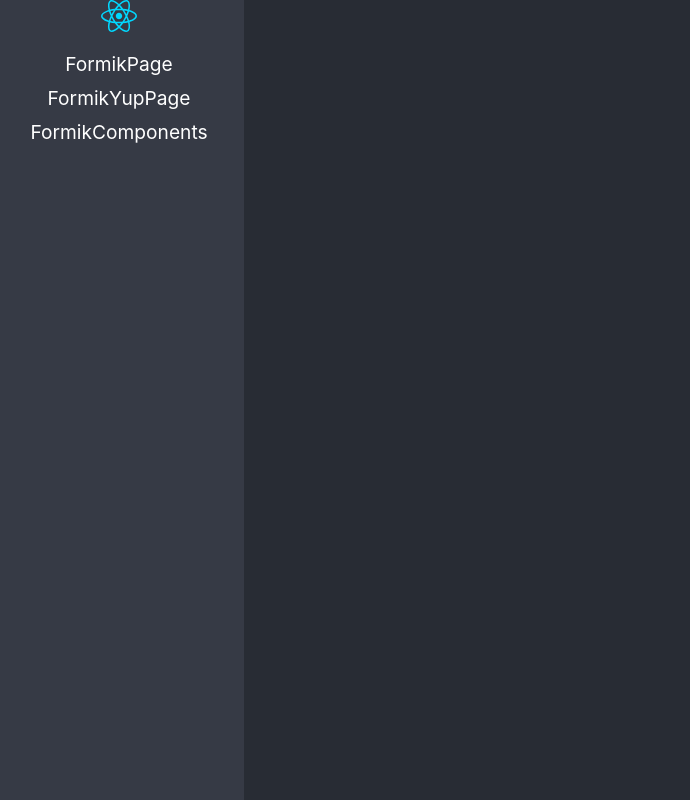
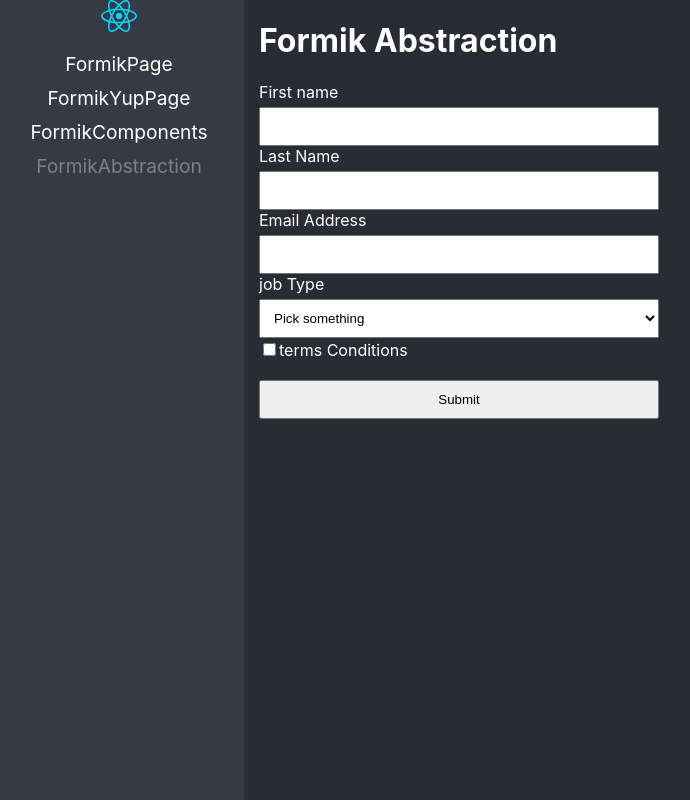
Before and after one commit to RichardReyesArocutipaLope/react-formik, a React (Vite) app: page /FormikAbstraction in a window 1280 px wide. Before the commit this address led to /home. Shown: the whole page, without its empty margins (6-696 px from the left). Built offline with nearby package versions, Linux system fonts and the light colour scheme.

Commit message:
Add FormikAbstraction

```diff
--- /dev/null
+++ b/src/03-forms/components/MyCheckbox.tsx
@@ -0,0 +1,20 @@
+import { ErrorMessage, useField } from "formik";
+
+interface Props {
+  label: string;
+  name: string;
+  [x: string]: any;
+}
+
+export const MyCheckbox = ({ label, ...props }: Props) => {
+  const [field] = useField({ ...props, type: "checkbox" });
+  return (
+    <>
+      <label>
+        <input type="checkbox" {...field} {...props} />
+        {label}
+      </label>
+      <ErrorMessage name={props.name} component="span" />
+    </>
+  );
+};
--- /dev/null
+++ b/src/03-forms/components/MySelect.tsx
@@ -0,0 +1,18 @@
+import { ErrorMessage, useField } from "formik";
+
+interface Props {
+  label: string;
+  name: string;
+  [x: string]: any;
+}
+
+export const MySelect = ({ label, ...props }: Props) => {
+  const [field] = useField(props);
+  return (
+    <>
+      <label htmlFor={props.id || props.name}>{label}</label>
+      <select {...field} {...props} />
+      <ErrorMessage name={props.name} component="span" />
+    </>
+  );
+};
--- /dev/null
+++ b/src/03-forms/components/MyTextInput.tsx
@@ -0,0 +1,20 @@
+import { ErrorMessage, useField } from "formik";
+
+interface Props {
+  label: string;
+  name: string;
+  type?: "text" | "email" | "password";
+  placeholder?: string;
+  [x: string]: any;
+}
+
+export const MyTextInput = ({ label, ...props }: Props) => {
+  const [field] = useField(props);
+  return (
+    <>
+      <label htmlFor={props.id || props.name}>{label}</label>
+      <input type="text" className="text-input" {...field} {...props} />
+      <ErrorMessage name={props.name} component="span" />
+    </>
+  );
+};
--- /dev/null
+++ b/src/03-forms/components/index.ts
@@ -0,0 +1,3 @@
+export * from './MyCheckbox';
+export * from './MySelect';
+export * from './MyTextInput';
--- /dev/null
+++ b/src/03-forms/pages/FormikAbstraction.tsx
@@ -0,0 +1,53 @@
+import "../styles/styles.css";
+import { Formik, Form } from "formik";
+import * as Yup from "yup";
+import { MyTextInput, MySelect, MyCheckbox } from "../components";
+
+export const FormikAbstraction = () => {
+  return (
+    <div>
+      <h1>Formik Abstraction</h1>
+
+      <Formik
+        initialValues={{
+          firstName: "",
+          lastName: "",
+          email: "",
+          terms: false,
+          jobType: "",
+        }}
+        onSubmit={(values) => {
+          console.log(values);
+        }}
+        validationSchema={Yup.object({
+          firstName: Yup.string()
+            .max(15, "Debe de tener 15 caracteres o menos")
+            .required("requerido"),
+          lastName: Yup.string()
+            .max(15, "Debe de tener 15 caracteres o menos")
+            .required("requerido"),
+          email: Yup.string()
+            .email("Debe tener un formato correcto")
+            .required("requerido"),
+          terms: Yup.boolean().oneOf([true], "Debe de aceptar las condiciones"),
+          jobType: Yup.string().required("Rquerido"),
+        })}
+      >
+        {(formik) => (
+          <Form>
+            <MyTextInput label="First name" name="firstName" />
+            <MyTextInput label="Last Name" name="lastName" />
+            <MyTextInput label="Email Address" name="email" type="email" />
+            <MySelect label="job Type" name="jobType">
+              <option value="">Pick something</option>
+              <option value="developer">Developer</option>
+              <option value="designer">Designer</option>
+            </MySelect>
+            <MyCheckbox label="terms Conditions" name="terms" />
+            <button type="submit">Submit</button>
+          </Form>
+        )}
+      </Formik>
+    </div>
+  );
+};
--- /dev/null
+++ b/src/03-forms/pages/index.ts
@@ -0,0 +1,5 @@
+export * from './FormikAbstraction';
+export * from './FormikBasicPage';
+export * from './FormikComponents';
+export * from './FormikYupPage';
+export * from './RegisterPage';
--- a/src/routes/Navigation.tsx
+++ b/src/routes/Navigation.tsx
@@ -6,9 +6,12 @@ import {
   Routes,
 } from "react-router-dom";
 import logo from "../assets/react.svg";
-import { FormikBasicPage } from "../03-forms/pages/FormikBasicPage";
-import { FormikYupPage } from "../03-forms/pages/FormikYupPage";
-import { FormikComponents } from "../03-forms/pages/FormikComponents";
+import {
+  FormikBasicPage,
+  FormikYupPage,
+  FormikComponents,
+  FormikAbstraction,
+} from "../03-forms/pages";
 
 export const Navigation = () => {
   return (
@@ -41,6 +44,14 @@ export const Navigation = () => {
                 FormikComponents
               </NavLink>
             </li>
+            <li>
+              <NavLink
+                to="/FormikAbstraction"
+                className={({ isActive }) => (isActive ? "nav-active" : "")}
+              >
+                FormikAbstraction
+              </NavLink>
+            </li>
           </ul>
         </nav>
 
@@ -48,6 +59,7 @@ export const Navigation = () => {
           <Route path="formik" element={<FormikBasicPage />} />
           <Route path="formik-yup" element={<FormikYupPage />} />
           <Route path="FormikComponents" element={<FormikComponents />} />
+          <Route path="FormikAbstraction" element={<FormikAbstraction />} />
           <Route path="/*" element={<Navigate to="home" replace />} />
         </Routes>
       </div>
```
